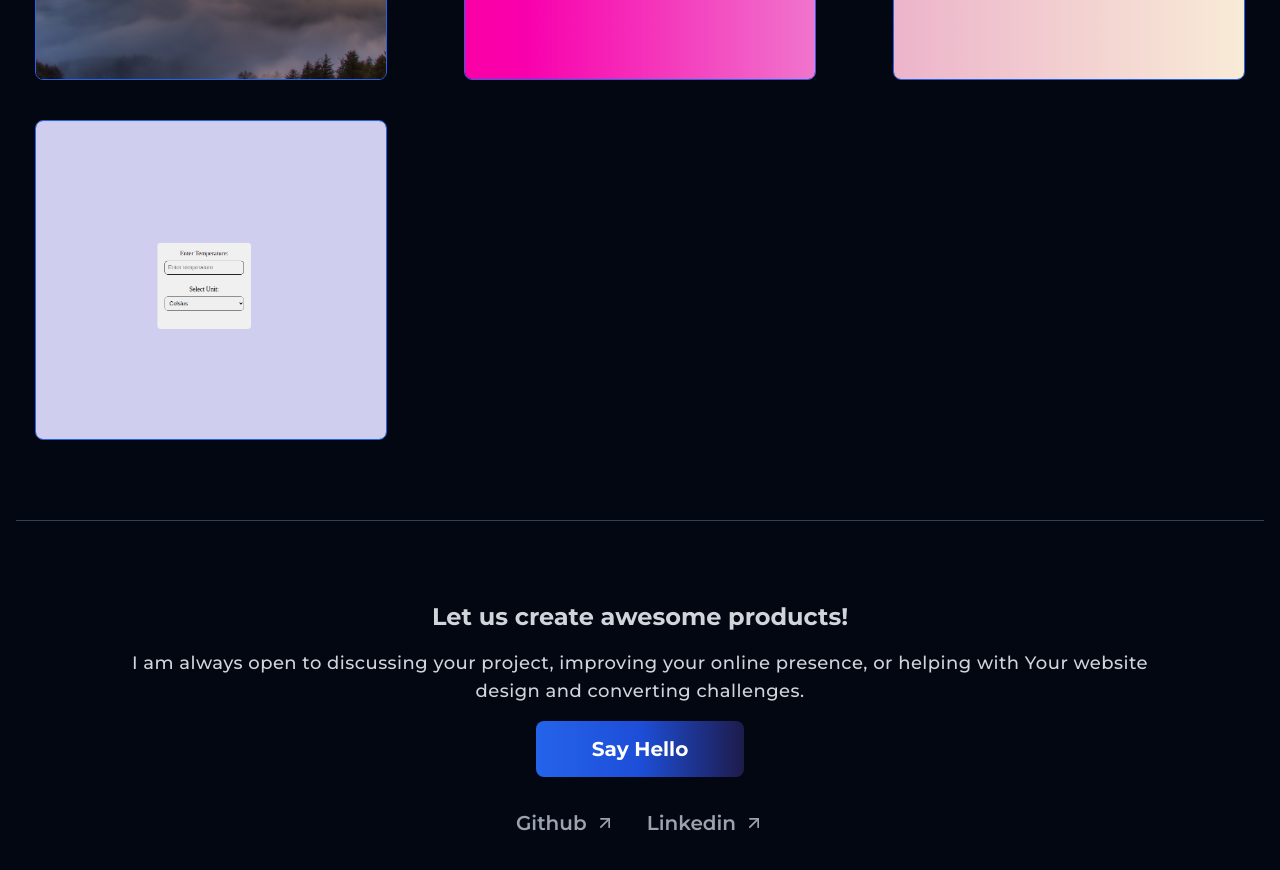
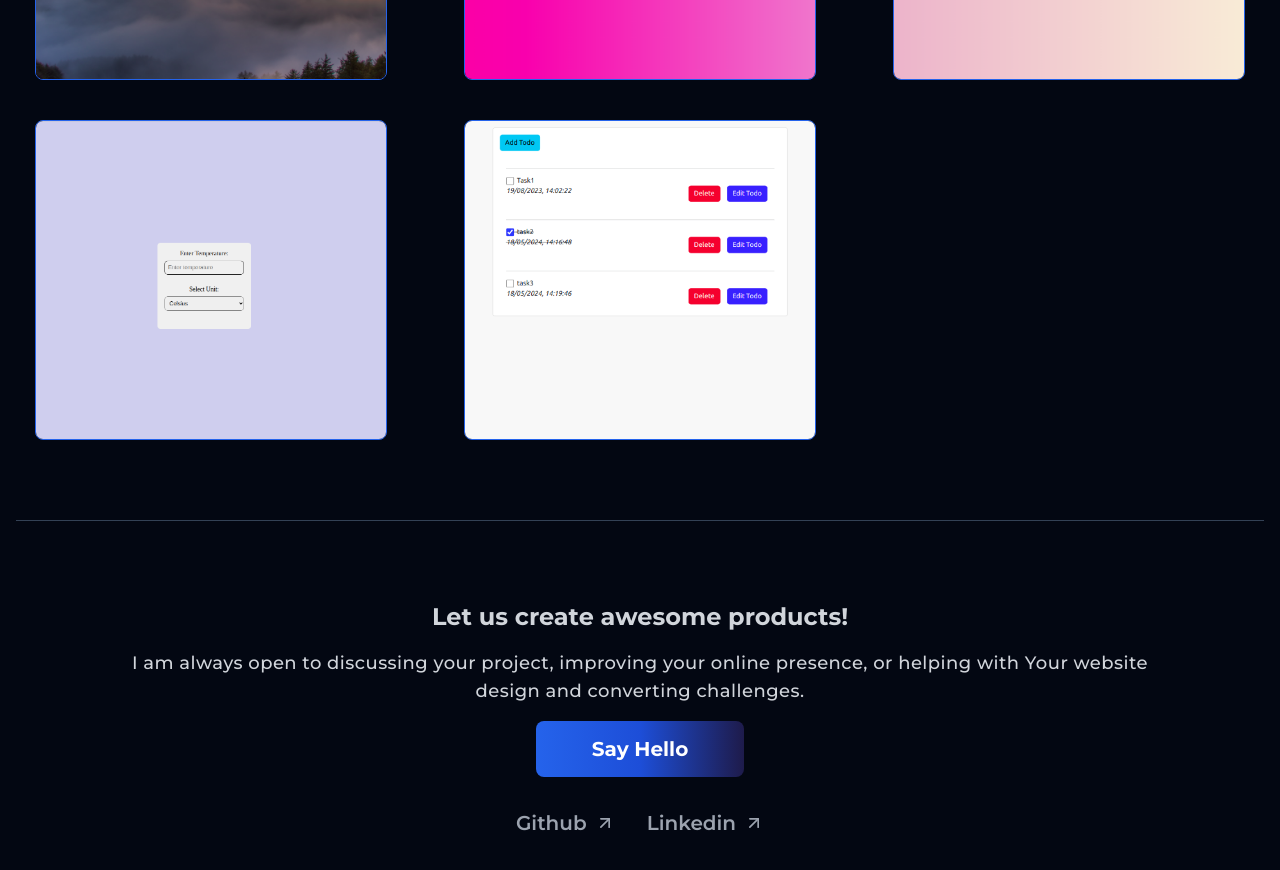
Before and after one commit to mendoncamaria/portfolio-next, a Next.js app: page / in a window 1280 px wide. Shown: the part 1820-2690 px from the top of the page. Built offline with nearby package versions, Linux system fonts and the light colour scheme.

Commit message:
added new project

```diff
--- a/components/Projects.tsx
+++ b/components/Projects.tsx
@@ -6,7 +6,7 @@ import weather from '../public/img/weather-img.png';
 import quiz from '../public/img/quiz-web.png';
 import gradient from '../public/img/gradient-web.png';
 import tempConv from '../public/img/temp-conv.png';
-// import todoList from '../public/img/TodoList.png';
+import todoList from '../public/img/TodoList.png';
 
 const ProjectList = [
   {
@@ -29,11 +29,11 @@ const ProjectList = [
     title: 'Temperature Conversion',
     link: 'https://temperatureconverter-mendoncamaria.netlify.app/',
   },
-  // {
-  //   img: todoList,
-  //   title: 'Todo List',
-  //   link: 'https://mariamendonca-todo-app.netlify.app/',
-  // },
+  {
+    img: todoList,
+    title: 'Todo List',
+    link: 'https://mariamendonca-todo-app.netlify.app/',
+  },
 ];
 
 const Projects = () => {
```
Also changed, not shown: public/img/TodoList.png (added).
